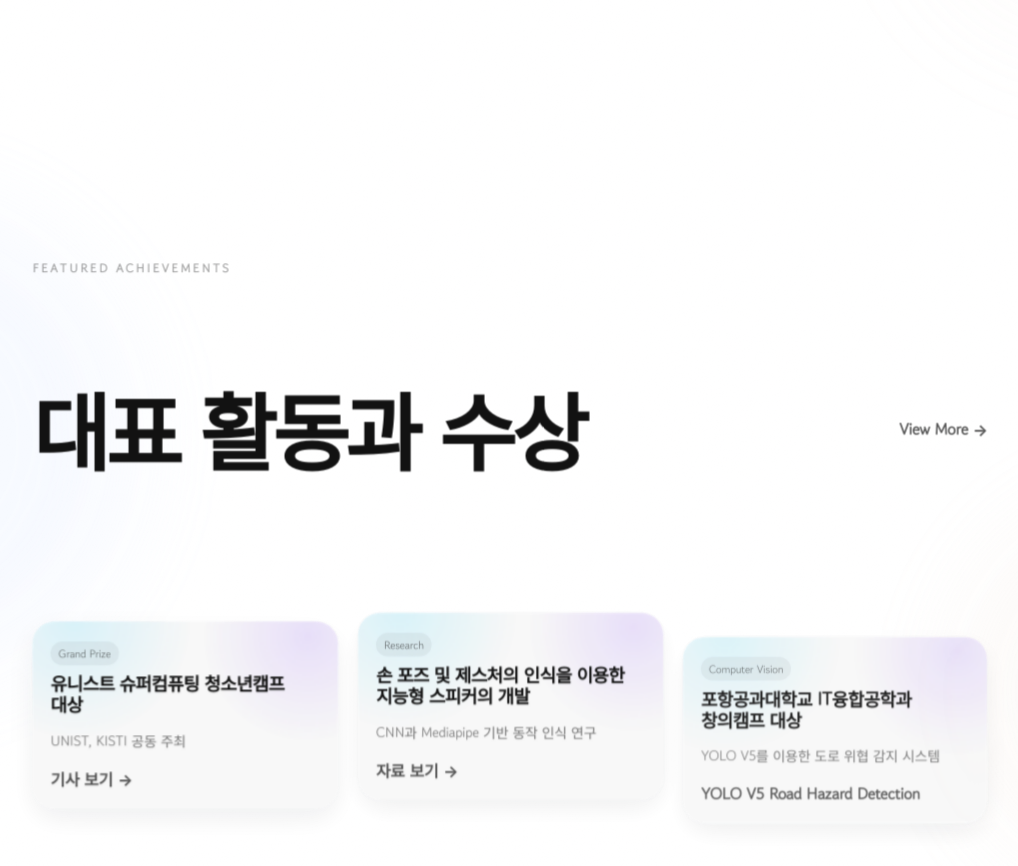
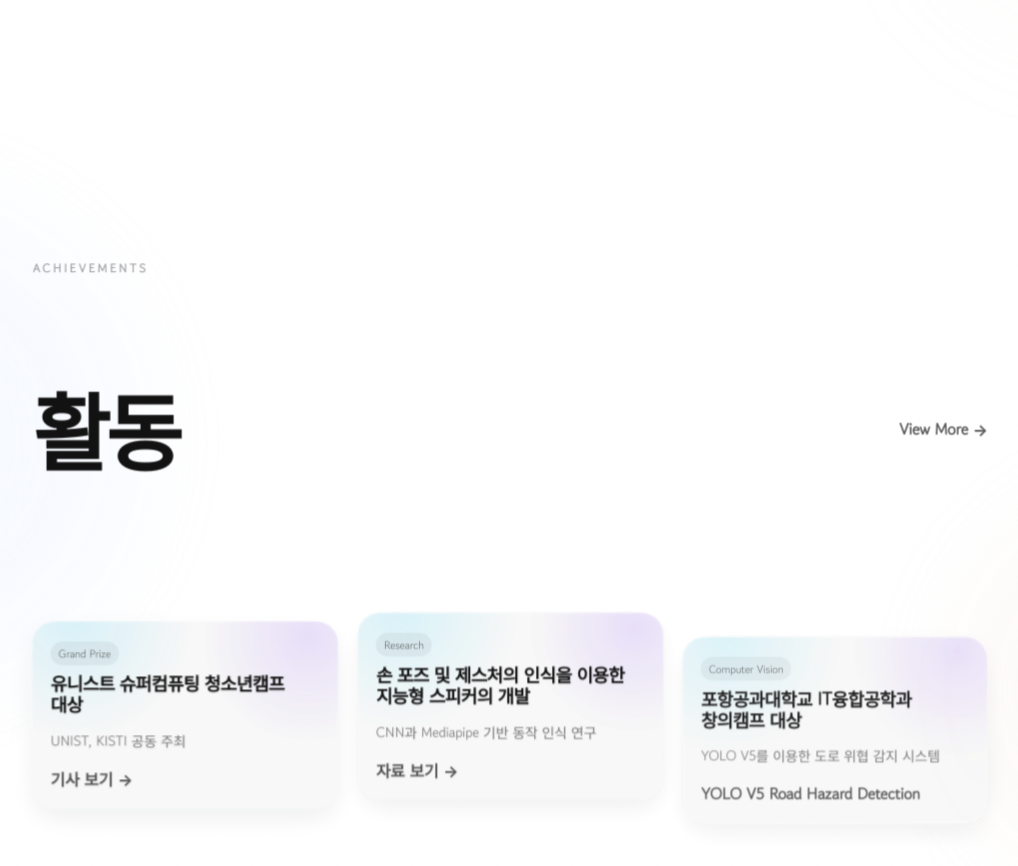
Before and after one commit to gimon0330/gimon0330.github.io, a Jekyll site: the page built from index.html, in a window 1280 px wide and 900 px high, scrolled down 1718 px. Shown: the top 866 px of the window, without its empty margins (130-1148 px from the left). Built offline with Jekyll 4.4.1, drawn with Linux system fonts in a browser that asks for light colours; some web fonts are replaced; the list of posts is cut into pages by our own code; some of the changed text lies outside the part shown.

Commit message:
Simplify homepage section titles

```diff
--- a/index.html
+++ b/index.html
@@ -63,8 +63,8 @@ layout: null
     </section>
 
     <section class="section home-scene">
-      <div class="section-kicker reveal">Featured Achievements</div>
-      <div class="section-head reveal"><h2>대표 활동과 수상</h2><a data-transition-link class="ghost" href="{{ '/career.html' | relative_url }}">View More →</a></div>
+      <div class="section-kicker reveal">Achievements</div>
+      <div class="section-head reveal"><h2>활동</h2><a data-transition-link class="ghost" href="{{ '/career.html' | relative_url }}">View More →</a></div>
       <div class="grid cards achievement-grid">
         <article class="card achievement-card reveal"><span class="pill">Grand Prize</span><h3>유니스트 슈퍼컴퓨팅 청소년캠프 대상</h3><p>UNIST, KISTI 공동 주최</p><a class="card-link" href="https://www.google.com/amp/s/www.newsfreezone.co.kr/news/articleViewAmp.html%3fidxno=500057" target="_blank" rel="noopener">기사 보기 →</a></article>
         <article class="card achievement-card reveal delay-1"><span class="pill">Research</span><h3>손 포즈 및 제스처의 인식을 이용한 지능형 스피커의 개발</h3><p>CNN과 Mediapipe 기반 동작 인식 연구</p><a class="card-link" href="http://www.rne.or.kr/gnuboard5/bbs/download.php?bo_table=rs_year&wr_id=1094&no=0" target="_blank" rel="noopener">자료 보기 →</a></article>
@@ -73,8 +73,8 @@ layout: null
     </section>
 
     <section class="section home-scene">
-      <div class="section-kicker reveal">Projects Preview</div>
-      <div class="section-head reveal"><h2>프로젝트 미리보기</h2><a data-transition-link class="ghost" href="{{ '/projects.html' | relative_url }}">Explore Projects →</a></div>
+      <div class="section-kicker reveal">Projects</div>
+      <div class="section-head reveal"><h2>프로젝트</h2><a data-transition-link class="ghost" href="{{ '/projects.html' | relative_url }}">Explore Projects →</a></div>
       <div id="featured-grid" class="grid cards project-preview-grid" role="list"></div>
       <p id="featured-fallback" class="muted" hidden><code>projects.json</code>을 아직 불러오지 못했습니다.</p>
     </section>
```
